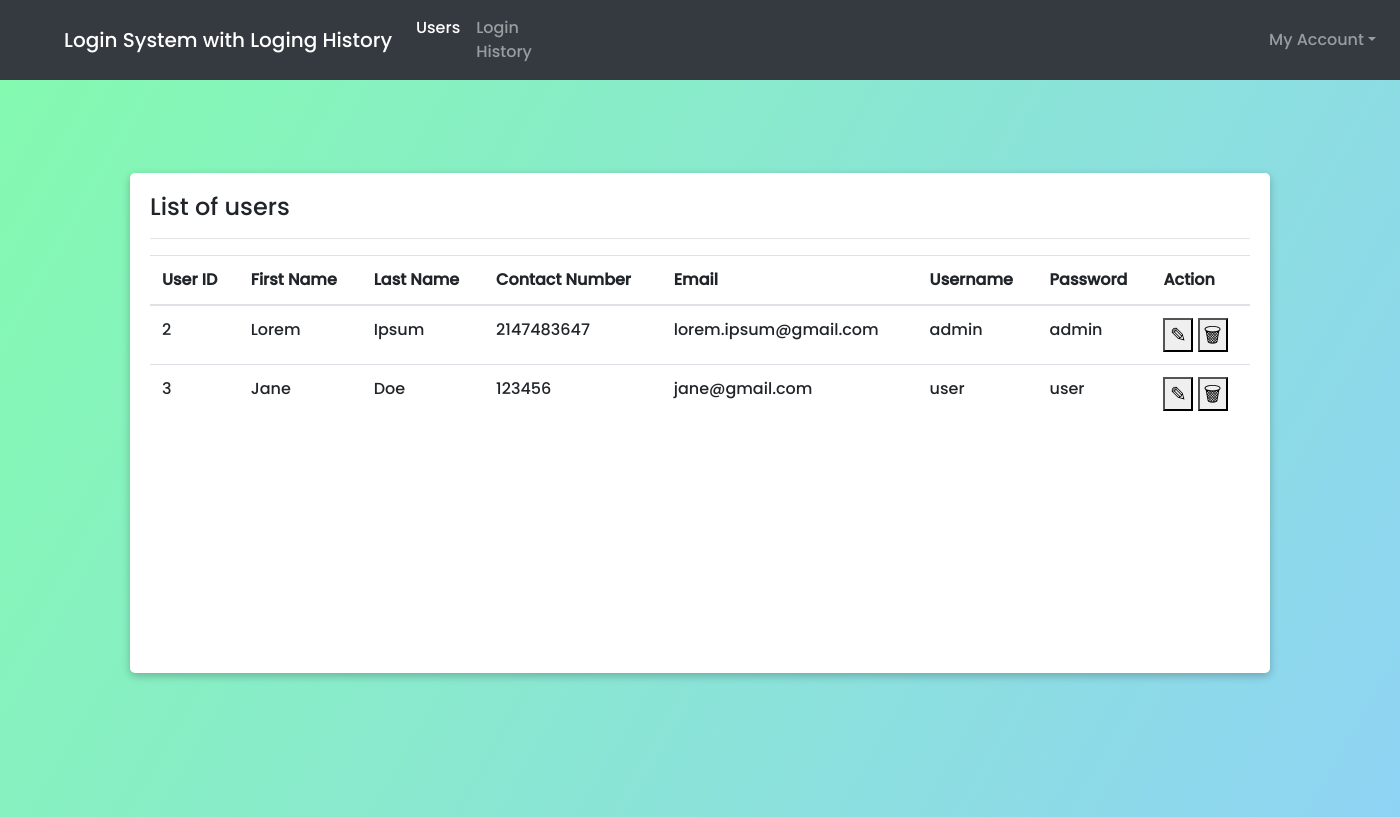
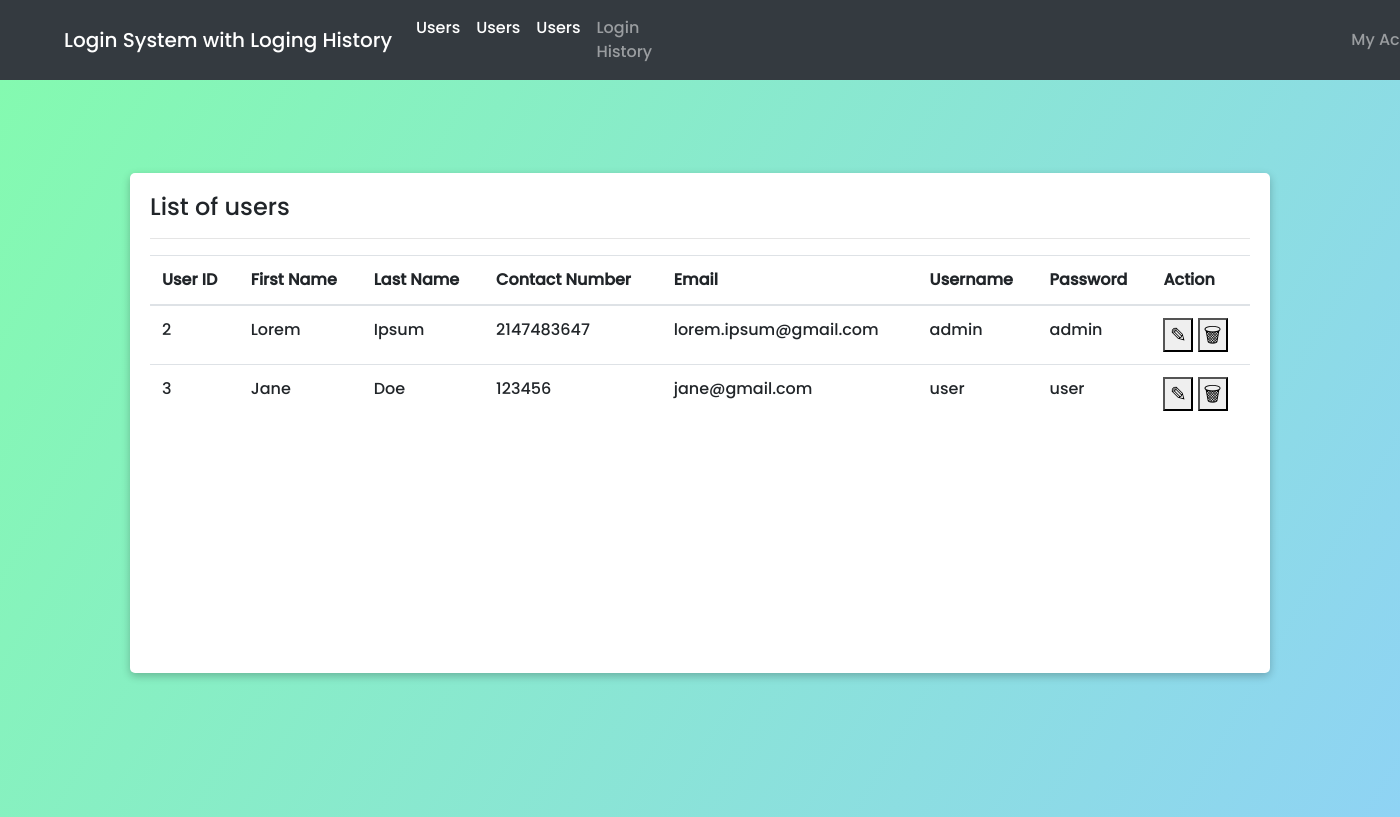
Before and after one commit to ShielaMaeBacalando/database_it26a, a PHP site: page /barangay-population-monitoring-system/dashboard.php/home.php in a window 1400 px wide; the page is wider, and only the part inside the window is pictured. Run offline with PHP 8.4, Linux system fonts and the light colour scheme; data comes from the database, SQL or seed files in the repository.

Commit message:
dashboard adjustments

```diff
--- a/dashboard.php
+++ b/dashboard.php
@@ -118,7 +118,7 @@ foreach ($residentCountResult as $row) {
                     <a class="nav-link mr-2" href="./masterlist.php">Masterlist</a>
                 </li>
                 <li class="nav-item">
-                    <a class="nav-link mr-2" href="./home.php">Home</a>
+                    <a class="nav-link mr-2" href="home.php">Home</a>
                 </li>
                 <li class="nav-item">
                     <a class="nav-link mr-2" href="./history.php">History</a>
@@ -126,7 +126,7 @@ foreach ($residentCountResult as $row) {
             </ul>
             <ul class="navbar-nav ml-auto">
                 <li class="nav-item">
-                    <a class="nav-link mr-2" href="./new.php">Logout</a>
+                    <a class="nav-link mr-2" href="./index.php">Logout</a>
                 </li>
             </ul>
         </div>
--- a/home.php
+++ b/home.php
@@ -78,17 +78,23 @@
         <div class="collapse navbar-collapse" id="navbarScroll">
             <ul class="navbar-nav">
                 <li class="nav-item active">
-                    <a class="nav-link" href="http://localhost/login-system-with-login-history/home.php/">Users <span class="sr-only">(current)</span></a>
+                    <a class="nav-link" href="http://localhost/barangay-population-monitoring-system/dashboard.php/">Users <span class="sr-only">(current)</span></a>
+                </li>
+                <li class="nav-item active">
+                    <a class="nav-link" href="http://localhost/barangay-population-monitoring-system/masterlist.php/">Users <span class="sr-only">(current)</span></a>
+                </li>
+                <li class="nav-item active">
+                    <a class="nav-link" href="http://localhost/barangay-population-monitoring-system/home.php/">Users <span class="sr-only">(current)</span></a>
                 </li>
                 <li class="nav-item">
-                    <a class="nav-link" href="http://localhost/login-system-with-login-history/history.php/">Login History</a>
+                    <a class="nav-link" href="http://localhost/barangay-population-monitoring-system/history.php/">Login History</a>
                 </li>
             </ul>
             <ul class="navbar-nav mr-auto my-2 my-lg-0 navbar-nav-scroll" style="max-height: 100px; margin-left: 70%;">
                 <li class="nav-item dropdown">
                     <a class="nav-link dropdown-toggle" href="#" role="button" data-toggle="dropdown" aria-expanded="false">My Account</a>
                     <ul class="dropdown-menu">
-                        <li><a class="dropdown-item" href="http://localhost/login-system-with-login-history">Log Out</a></li>
+                        <li><a class="dropdown-item" href="http://localhost/barangay-population-monitoring-system/index.php">Log Out</a></li>
                     </ul>
                 </li>
             </ul>
```
Also changed, not shown: history.php (+6 -3 lines).
